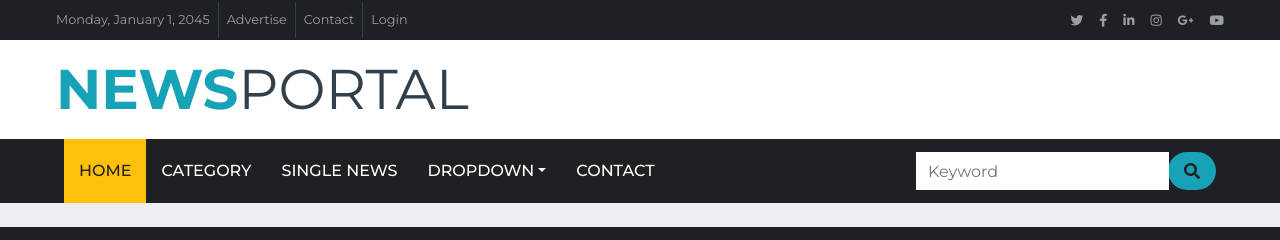
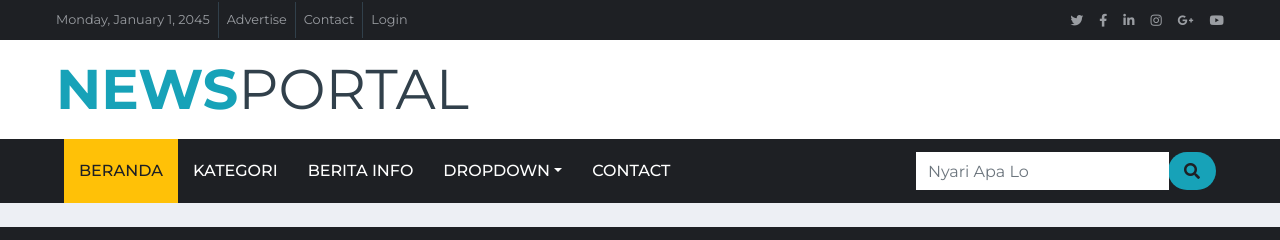
Before and after one commit to slshbl/Pesta-Siaga, a plain HTML site: page index.html in a window 1280 px wide. Shown: the top 240 px of the page. Drawn offline with nearby package versions, Linux system fonts and the light colour scheme; a script that the page names is missing.

Commit message:
Update index.html

```diff
--- a/index.html
+++ b/index.html
@@ -4,7 +4,7 @@
 
 <head>
     <meta charset="utf-8">
-    <title>NewsPortal - Free News Website Template</title>
+    <title>Website Uji Coba Aul</title>
     <meta content="width=device-width, initial-scale=1.0" name="viewport">
     <meta content="Free HTML Templates" name="keywords">
     <meta content="Free HTML Templates" name="description">
@@ -98,9 +98,9 @@
             </button>
             <div class="collapse navbar-collapse justify-content-between px-0 px-lg-3" id="navbarCollapse">
                 <div class="navbar-nav mr-auto py-0">
-                    <a href="index.html" class="nav-item nav-link active">Home</a>
-                    <a href="category.html" class="nav-item nav-link">Category</a>
-                    <a href="single.html" class="nav-item nav-link">Single News</a>
+                    <a href="index.html" class="nav-item nav-link active">Beranda</a>
+                    <a href="category.html" class="nav-item nav-link">Kategori</a>
+                    <a href="single.html" class="nav-item nav-link">Berita Info</a>
                     <div class="nav-item dropdown">
                         <a href="#" class="nav-link dropdown-toggle" data-toggle="dropdown">Dropdown</a>
                         <div class="dropdown-menu rounded-0 m-0">
@@ -112,7 +112,7 @@
                     <a href="contact.html" class="nav-item nav-link">Contact</a>
                 </div>
                 <div class="input-group ml-auto d-none d-lg-flex" style="width: 100%; max-width: 300px;">
-                    <input type="text" class="form-control border-0" placeholder="Keyword">
+                    <input type="text" class="form-control border-0" placeholder="Nyari Apa Lo">
                     <div class="input-group-append">
                         <button class="input-group-text bg-info text-dark border-0 px-3"><i
                                 class="fa fa-search"></i></button>
```
